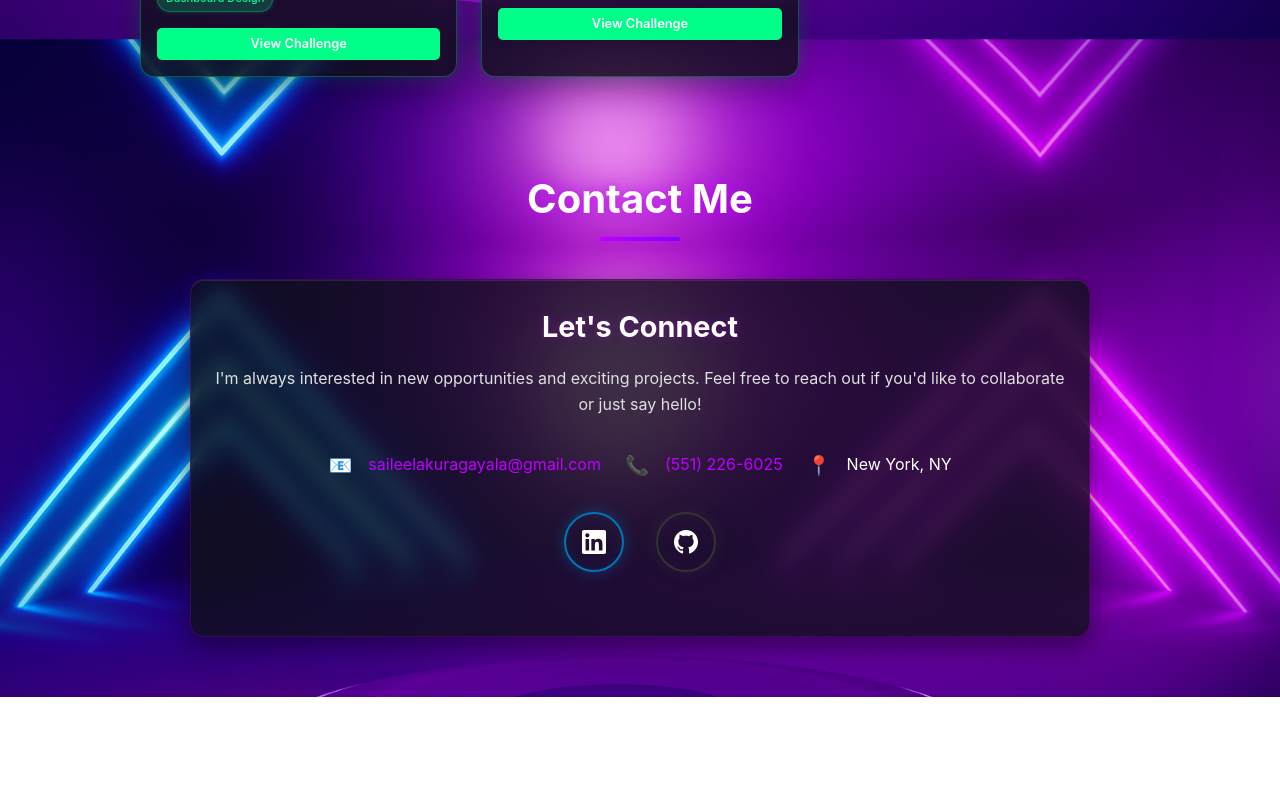
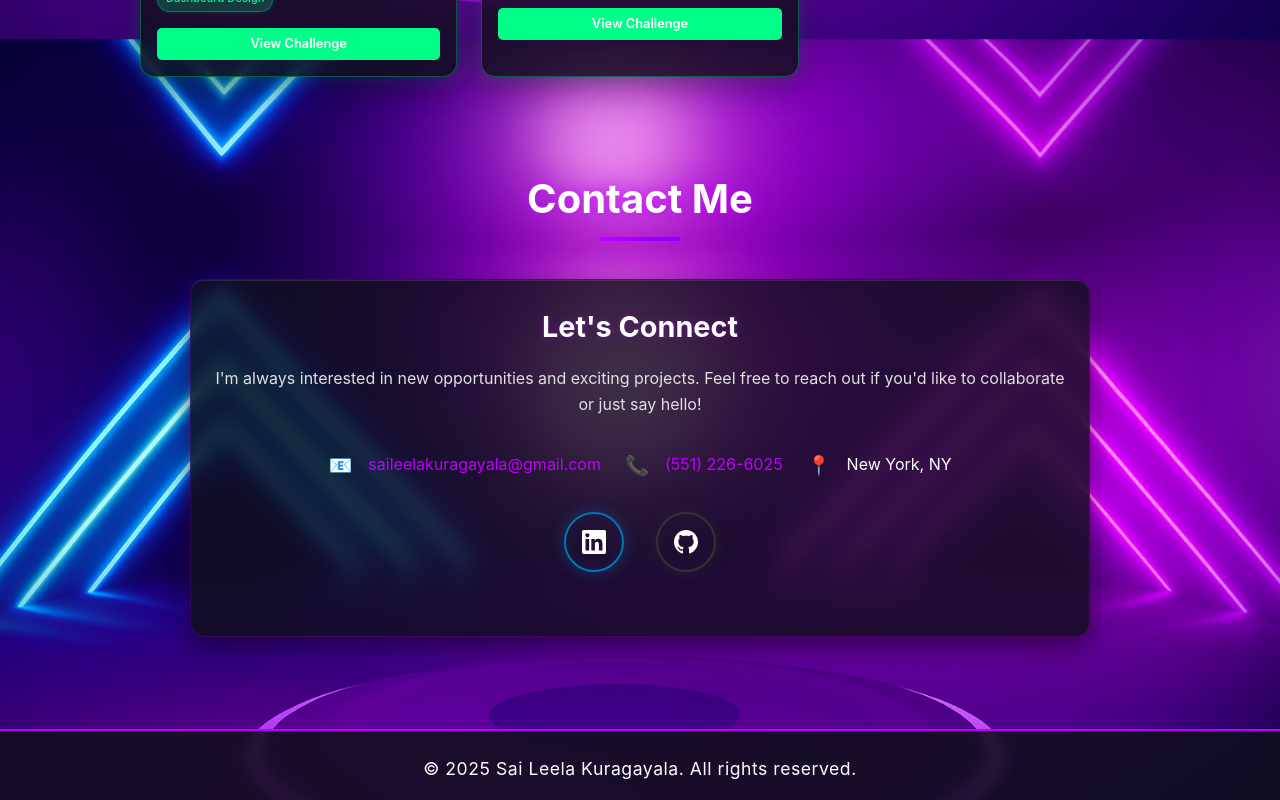
Before and after one commit to Kleela3498/saileelakuragayala, a React (Create React App) app: page / in a window 1280 px wide. Shown: the part 5934-6734 px from the top of the page. Before the commit the page ends 6631 px from the top, so only its background shows below. Built offline with nearby package versions, Linux system fonts and the light colour scheme.

Commit message:
Push current workspace changes

```diff
--- a/src/App.css
+++ b/src/App.css
@@ -1,3 +1,25 @@
+/* Footer styles */
+.footer {
+  width: 100%;
+  text-align: center;
+  padding: 1.5rem 0 1rem 0;
+  background: rgba(15, 15, 25, 0.85); /* matches card backgrounds */
+  color: #fff;
+  font-size: 1.1rem;
+  letter-spacing: 0.03em;
+  box-shadow: 0 -2px 16px 0 rgba(191, 0, 255, 0.08);
+  border-top: 2px solid #bf00ff;
+  margin-top: 2rem;
+  backdrop-filter: blur(6px);
+  z-index: 10;
+}
+
+@media (max-width: 600px) {
+  .footer {
+    font-size: 0.95rem;
+    padding: 1rem 0 0.7rem 0;
+  }
+}
 * {
   margin: 0;
   padding: 0;
--- a/src/App.tsx
+++ b/src/App.tsx
@@ -20,6 +20,9 @@ function App() {
         <Projects />
         <Contact />
       </main>
+      <footer className="footer">
+        © {new Date().getFullYear()} Sai Leela Kuragayala. All rights reserved.
+      </footer>
     </div>
   );
 }
```
